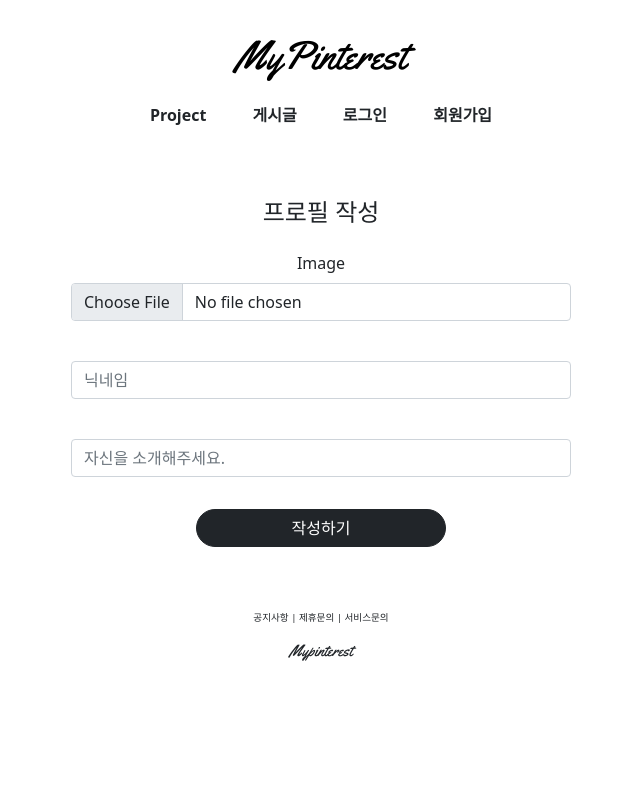
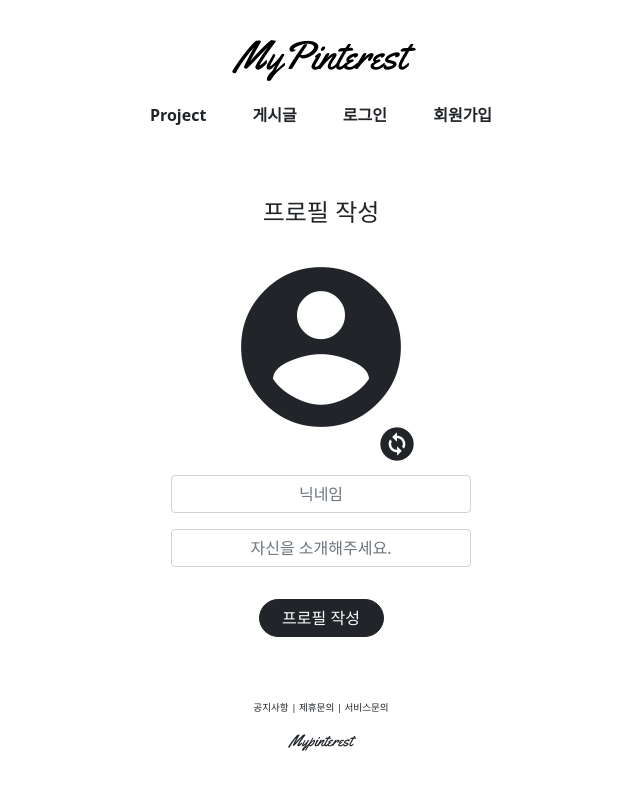
Before and after one commit to minwoo9629/Pinterest_clone_coding, a Django app: page /profile/create/ in a window 1280 px wide. Shown: the whole page, without its empty margins (319-959 px from the left). Run offline with Django 3.2, Linux system fonts and the light colour scheme; some libraries are stand-ins or nearby versions.

Commit message:
profileapp create detail ui edit and login sign_up modal edit

```diff
--- a/accountapp/templates/accountapp/detail.html
+++ b/accountapp/templates/accountapp/detail.html
@@ -21,7 +21,7 @@
         {% if target_user == user %}
         <a href="{% url 'profileapp:create'%}">
             <p>프로필 작성하기
-                <span class="material-icons">
+                <span class="material-icons" style="box-shadow: 0 0 4px #ccc; border-radius: 10rem; padding: .3rem;">
                     create
                 </span>
             </p>
--- a/accountapp/templates/accountapp/login.html
+++ b/accountapp/templates/accountapp/login.html
@@ -1,6 +1,8 @@
 {% load static %}
-<div style="text-align: center; max-width: 500px; margin: 4rem auto">
-    <div>
+<div style="text-align: center; max-width: 500px; margin: 2rem auto">
+    <div class="mb-4">
+        <h4>로그인</h4>
+    </div>
     <form class="login_form" action="{% url 'accountapp:login'%}" method="post">
         {% csrf_token %}
         <input type="text" class="login_form_group form-control rounded-pill mb-3" name="username" id="username"
@@ -9,20 +11,21 @@
             id="password" value="{{form.password.value|default_if_none:''}}" placeholder="비밀번호">
         <input type="submit" class="login_form_group login_btn btn btn-outline-info rounded-pill mb-3" value="로그인">
     </form>
-        <button type="button"
-        class="login_form_group login-modal-close btn btn-outline-dark rounded-pill mb-3">취소</button>
+    <button type="button" class="login_form_group login-modal-close btn btn-outline-dark rounded-pill mb-3">취소</button>
     <div class="error_div"><strong id="error_message"></strong></div>
-    </div>
+
 </div>
 <style>
     .login_form_group {
         width: 13rem;
         margin: 0 auto 1rem auto;
     }
-    .error_div{
+
+    .error_div {
         display: none;
     }
-    #error_message{
+
+    #error_message {
         color: red;
     }
 </style>
--- a/profileapp/templates/profileapp/create.html
+++ b/profileapp/templates/profileapp/create.html
@@ -1,5 +1,4 @@
 {% extends 'base.html' %}
-{% load bootstrap4 %}
 {% block content %}
 <div style="text-align:center; max-width: 500px; margin: 4rem auto">
     <div class="mb-4">
@@ -7,8 +6,91 @@
     </div>
     <form action="{% url 'profileapp:create'%}" method="post" enctype="multipart/form-data">
         {% csrf_token %}
-        {% bootstrap_form form %}
-        <input type="submit" class="btn btn-dark rounded-pill col-6 mt-3" value="작성하기">
+        <div class="image_area">
+            <div class="create_img_box">
+                <span class="material-icons profile_image" style="font-size: 12rem;">
+                    account_circle
+                </span>
+                <img class="profile_image" id="my_img" src="">
+                <label class="create_img_btn" for="input_myimg">
+                    <span class="material-icons update_image">
+                        change_circle
+                    </span>
+                </label>
+                {{form.image}}
+            </div>
+        </div>
+        <div class="profile_area">
+            <div class="nickname_area">
+                {{form.nickname}}
+            </div>
+            <div class="message_area">
+                {{form.message}}
+            </div>
+        </div>
+        <input type="submit" class="btn btn-dark rounded-pill col-3 mt-3" value="프로필 작성">
     </form>
 </div>
+<script>
+    function upload_img(input) {
+        if (input.files && input.files[0]) {
+            var reader = new FileReader();
+
+            reader.onload = function (e) {
+                $('#my_img').attr('src', e.target.result);
+                $('.profile_image').toggle();
+            }
+
+            reader.readAsDataURL(input.files[0]);
+        }
+    }
+    $(function () { //document ready call
+        $("#id_image").change(function () {
+            upload_img(this);
+        });
+    });
+</script>
+<style>
+    .image_area{
+        margin-bottom: 2rem;
+    }
+    .create_img_box {
+        position: relative;
+        margin: 0 auto;
+        height: 12rem;
+        width: 12rem;
+    }
+    #input_myimg {
+        display: none;
+    }
+    #my_img {
+        height: 12rem;
+        width: 12rem;
+        border-radius: 20rem;
+        margin-bottom: 2rem;
+        object-fit: cover;
+        display: none;
+    }
+    .create_img_btn {
+        position: absolute;
+        z-index: 1;
+        top: 90%;
+        right: 0;
+    }
+    .update_image{
+        cursor: pointer;
+        font-size: 2.5rem;
+    }
+
+    .nickname_area,
+    .message_area {
+        margin: 0 auto 1rem auto;
+        width: 60%;
+    }
+
+    .input_nickname,
+    .input_message {
+        text-align: center;
+    }
+</style>
 {% endblock %}
--- a/static/base.css
+++ b/static/base.css
@@ -139,6 +139,9 @@
 .login-modal-content{
     height: 400px;
 }
+.change_modal{
+    cursor: pointer;
+}
 @media screen and (max-width:1000px) {
     html {
         font-size: 14px;
--- a/templates/snippets/login_modal.html
+++ b/templates/snippets/login_modal.html
@@ -2,7 +2,12 @@
     <div class="login-modal-content">
         {% include 'accountapp/login.html' %}
         <div style="text-align: center;">
-            <a href="{% url 'accountapp:create' %}">계정이 없으신가요?</a>
+            <p class="sign_up_modal_btn change_modal">계정이 없으신가요?</p>
         </div>
     </div>
 </div>
+<script>
+    $('.change_modal').click(function(){
+        $('.login-modal').hide();
+    });
+</script>
--- a/templates/snippets/sign_up_modal.html
+++ b/templates/snippets/sign_up_modal.html
@@ -2,7 +2,12 @@
     <div class="sign_up_modal_content">
         {% include 'accountapp/create.html' %}
         <div style="text-align: center;">
-            <p>계정이 이미 있으신가요? 로그인 하기</p>
+            <p class="login_modal_btn change_modal">계정이 이미 있으신가요? 로그인 하기</p>
         </div>
     </div>
 </div>
+<script>
+    $('.change_modal').click(function(){
+        $('.sign_up_modal').hide();
+    });
+</script>
```
Lines whose indentation alone changed are shown as unchanged.
